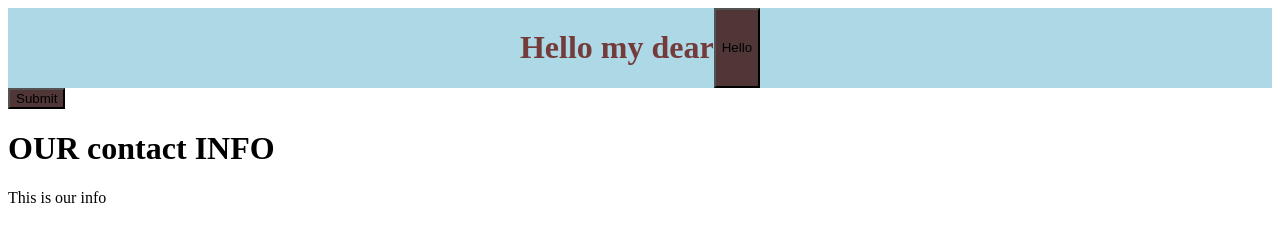
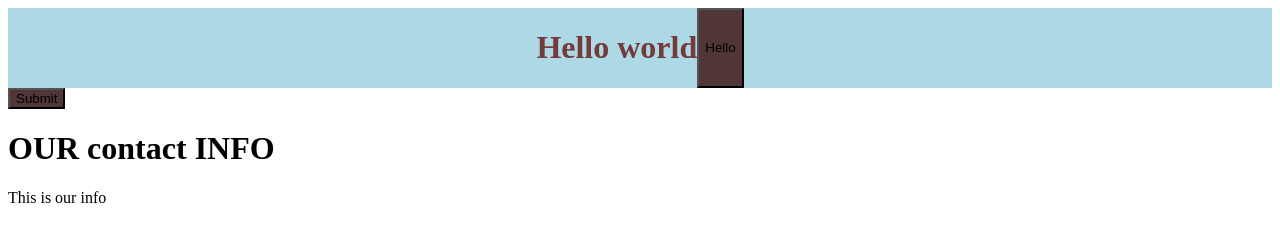
Before and after one commit to Mekolonderpogi/Temuulen, a plain HTML site: page index.html in a window 1280 px wide. Drawn offline with Linux system fonts and the light colour scheme.

Commit message:
Change title

```diff
--- a/index.html
+++ b/index.html
@@ -9,7 +9,7 @@
     </head>
     <body>
         <header>
-            <h1>Hello my dear</h1>
+            <h1>Hello world</h1>
             <button>Hello</button>
         </header>
         <div class="contact">
```
